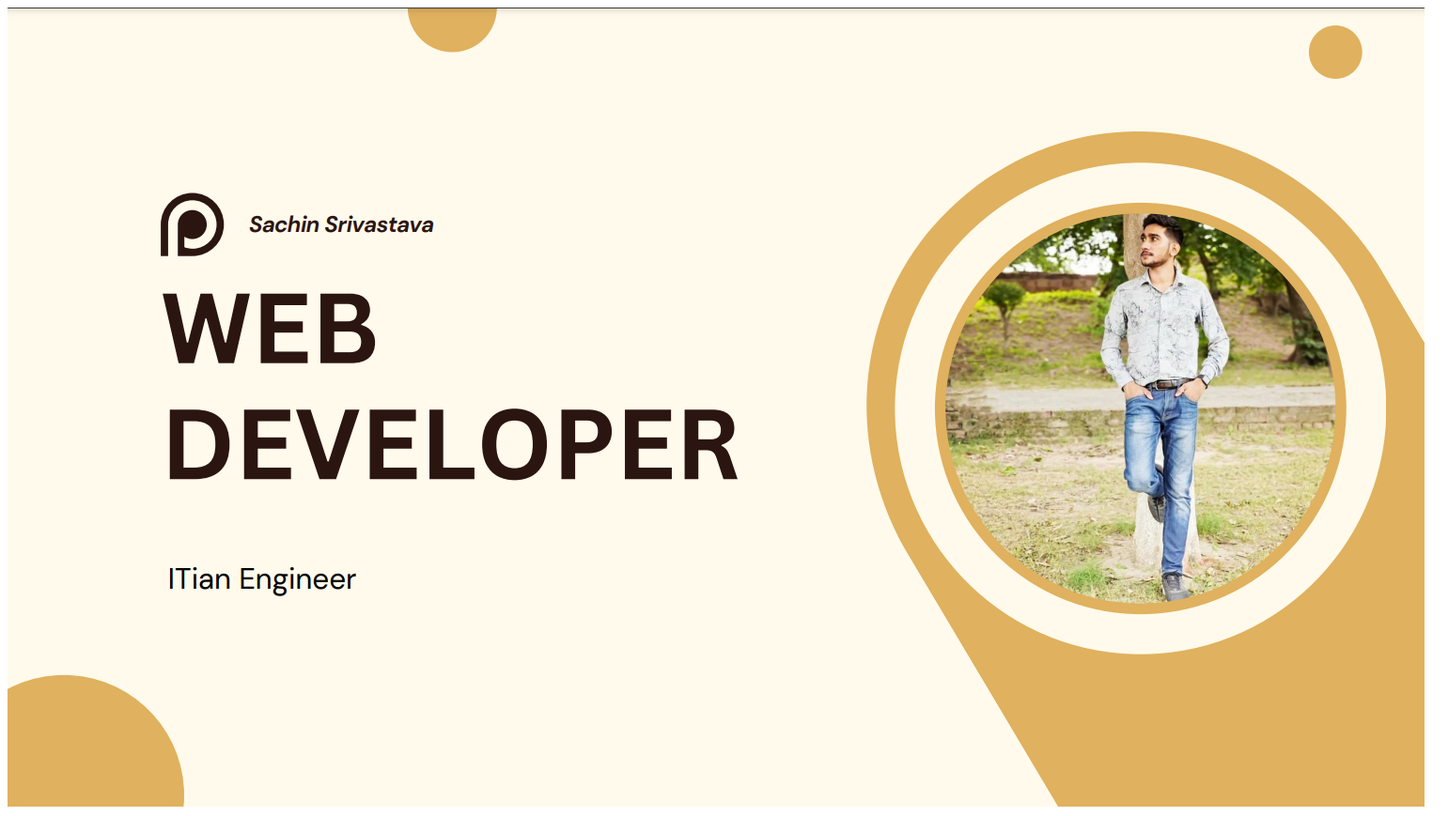
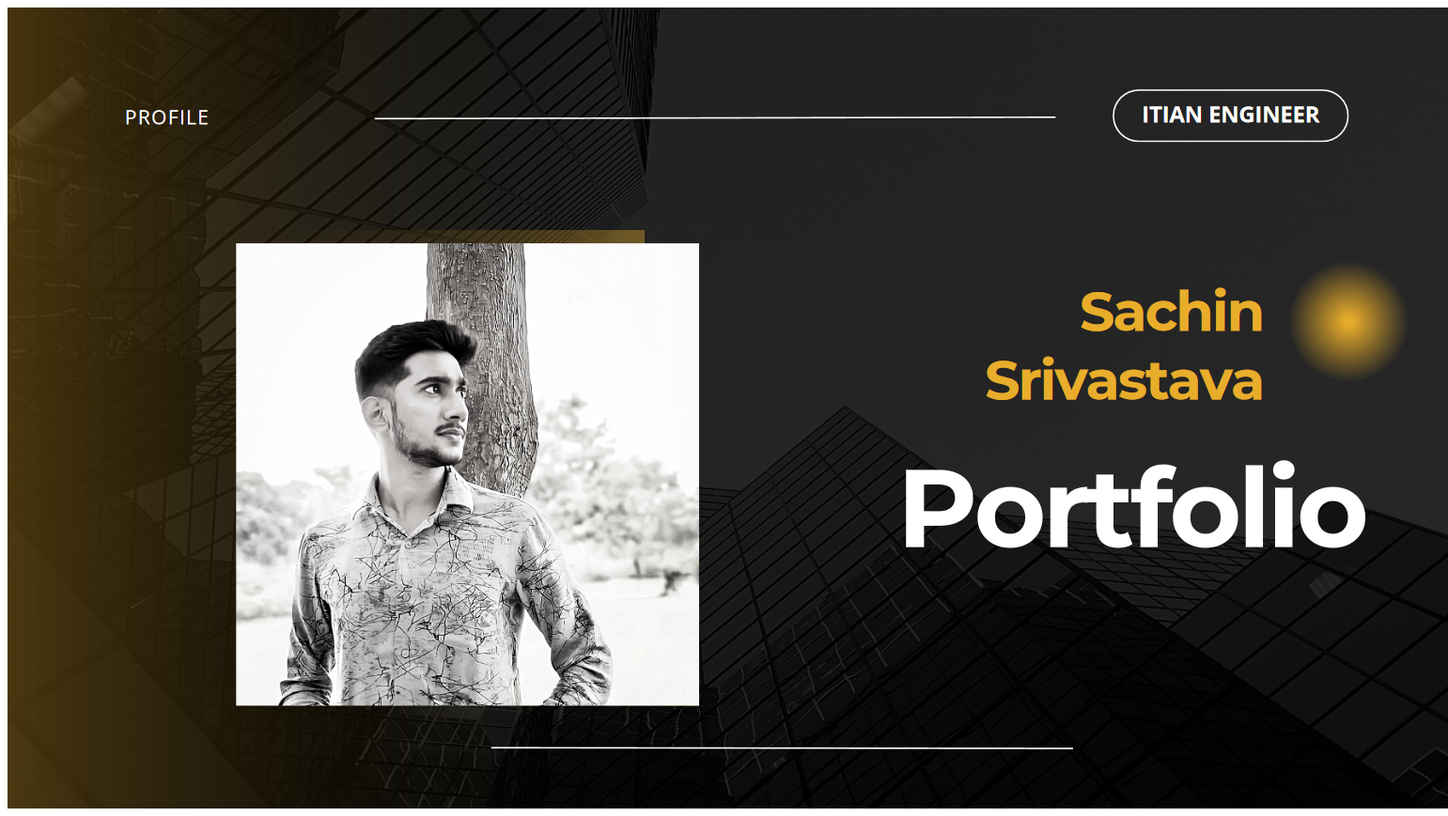
Before and after one commit to sachin1003/newportfolio, a plain HTML site: page index.html in a window 1280 px wide. Shown: the whole page at 94% size, 1541 px wide, since content can reach past the window. Drawn offline with Linux system fonts and the light colour scheme.

Commit message:
Update index.html

```diff
--- a/index.html
+++ b/index.html
@@ -4,6 +4,6 @@
 abc
 </title>
 <body>
-<img src="Screenshot1.png">
+<img src="Screenshot.png">
 </body>
 </html>
```
